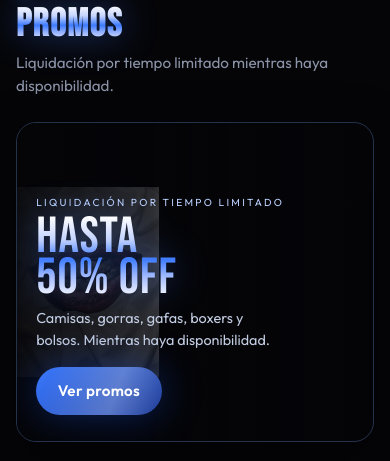
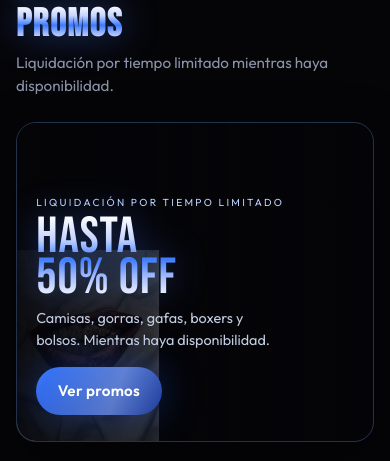
Before and after one commit to nicolf17/ZonaBlue, a plain HTML site: page index.html in a window 390 px wide. Shown: the part 3362-3823 px from the top of the page. Drawn offline with Linux system fonts and the light colour scheme.

Commit message:
Promo band: object-position right bottom para boca completa visible desde centro hacia la derecha
Cambia object-position de 35% center a right bottom, alineando el área de la boca (inferior del retrato) al lado derecho del banner. Así la boca se ve completa desde el centro hacia la derecha. Se aplica el mismo ajuste en el breakpoint móvil (<768px).

```diff
--- a/css/styles.css
+++ b/css/styles.css
@@ -1862,9 +1862,9 @@ ul {
   height: 100%;
   object-fit: contain;
 
-  /* Escala la imagen para mantener la boca completa y la mueve hacia la izquierda
-     para que la boca sea visible desde la mitad del banner hacia la derecha */
-  object-position: 35% center;
+  /* Imagen alineada a la derecha y abajo para que la boca quede completa
+     visible desde el centro del banner hacia la derecha */
+  object-position: right bottom;
 }
 
 .promo-band__veil {
@@ -1878,10 +1878,10 @@ ul {
 
 @media (max-width: 767px) {
   .promo-band__img {
-    /* En móvil: imagen más pequeña, posición ajustada para que la boca se vea desde el centro hacia la derecha */
+    /* En móvil: imagen más pequeña, posición ajustada para que la boca quede completa a la derecha */
     max-width: 40%;
     right: 5%;
-    object-position: 30% center;
+    object-position: right bottom;
   }
   .promo-band__veil {
     /* Móvil: mismo fundido suave para mantener legibilidad y integra la boca */
```
